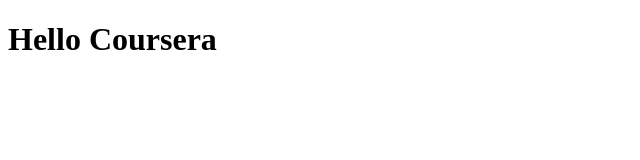
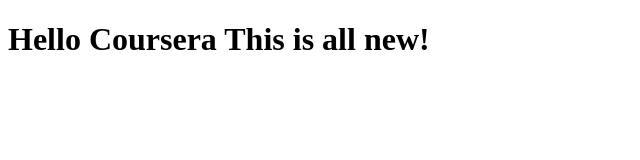
Before and after one commit to dstark85/coursera_assignments, a plain HTML site: page site/index.html in a window 1280 px wide. Shown: the whole page, without its empty margins (0-640 px from the left). Drawn offline with Linux system fonts and the light colour scheme.

Commit message:
Small addition to our page content.

```diff
--- a/site/index.html
+++ b/site/index.html
@@ -4,6 +4,6 @@
 	<title>Hello Corursera</title>
 </head>
 <body>
-<h1>Hello Coursera</h1>
+<h1>Hello Coursera This is all new!</h1>
 </body>
 </html>
```
